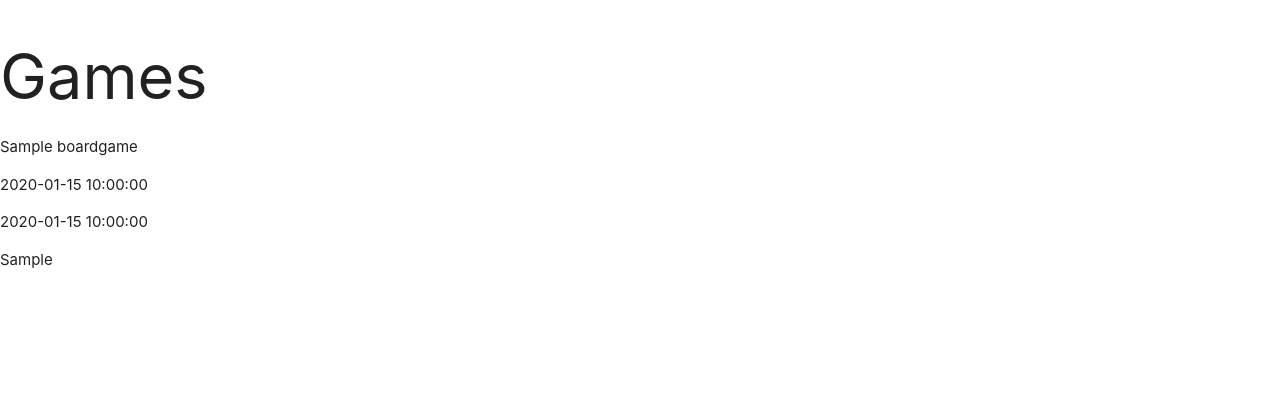
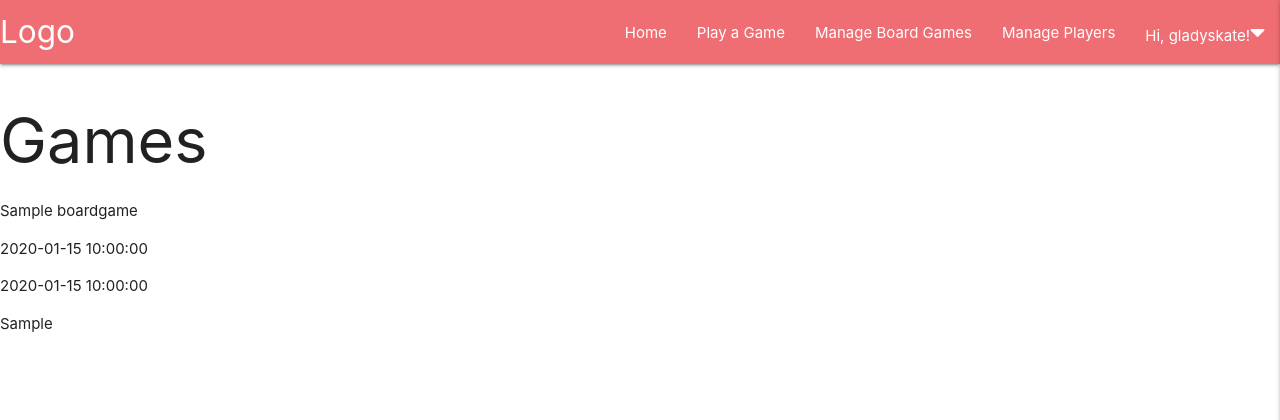
Before and after one commit to gladys-pascual/bg-scores, a Flask app: page / in a window 1280 px wide. Shown: the top 420 px of the page. Run offline with Flask 2, Linux system fonts and the light colour scheme; a database or web service that is not in the repository returns one stand-in record (values such as "Sample title"); some libraries are stand-ins or nearby versions.

Commit message:
Create navbar by using Materialize navbar dropdown and mobile collapse button.

```diff
--- a/static/css/style.css
+++ b/static/css/style.css
@@ -0,0 +1,3 @@
+.sr-only{
+  display: none;
+}
--- a/static/js/script.js
+++ b/static/js/script.js
@@ -0,0 +1,4 @@
+$(document).ready(function(){
+  $(".dropdown-trigger").dropdown({coverTrigger: false});
+  $('.sidenav').sidenav({edge: "right"});
+});
--- a/templates/base.html
+++ b/templates/base.html
@@ -17,14 +17,61 @@
       type="text/css"
     />
     <link
-    rel="stylesheet"
-    href="{{ url_for('static', filename='css/style.css') }}"
-    type="text/css"
+      rel="stylesheet"
+      href="{{ url_for('static', filename='css/style.css') }}"
+      type="text/css"
     />
     {% block styles %}
     {% endblock %}
     <title>BG scores</title>
   </head>
+  <header>
+    <!-- Dropdown Structure -->
+    <ul id="dropdown1" class="dropdown-content">
+      <li class="divider"></li>
+      <li><a href="#!" class="waves-effect">Logout</a></li>
+    </ul>
+    <nav>
+      <div class="nav-wrapper">
+        <a href="#!" class="brand-logo left">Logo</a>
+        <a href="#" data-target="mobile-demo" class="sidenav-trigger right"
+          ><i class="fas fa-bars"
+            ><span class="sr-only">mobile hamburger icon</span></i
+          ></a
+        >
+        <ul class="right hide-on-med-and-down">
+          <li><a href="#" class="waves-effect">Home</a></li>
+          <li><a href="#" class="waves-effect">Play a Game</a></li>
+          <li><a href="#" class="waves-effect">Manage Board Games</a></li>
+          <li><a href="#" class="waves-effect">Manage Players</a></li>
+          <!-- Dropdown Trigger -->
+          <li>
+            <a class="dropdown-trigger waves-effect" href="#!" data-target="dropdown1"
+              >Hi, gladyskate!<i class="fas fa-caret-down"
+                ><span class="sr-only">dropdown icon</span></i
+              ></a
+            >
+          </li>
+        </ul>
+      </div>
+    </nav>
+    <ul class="sidenav" id="mobile-demo">
+      <li>
+        <div class="user-view">
+          <div class="background">
+            <img src="" alt="">
+          </div>
+          <h4>Hi, gladyskate!</h4>
+        </div>
+      </li>
+      <li><div class="divider"></div></li>
+      <li><a href="#" class="waves-effect">Home</a></li>
+      <li><a href="#" class="waves-effect">Play a Game</a></li>
+      <li><a href="#" class="waves-effect">Manage Board Games</a></li>
+      <li><a href="#" class="waves-effect">Manage Players</a></li>
+      <li><a href="#" class="waves-effect">Logout</a></li>
+    </ul>
+  </header>
   <body>
     {% block content %}
     {% endblock %}
```
